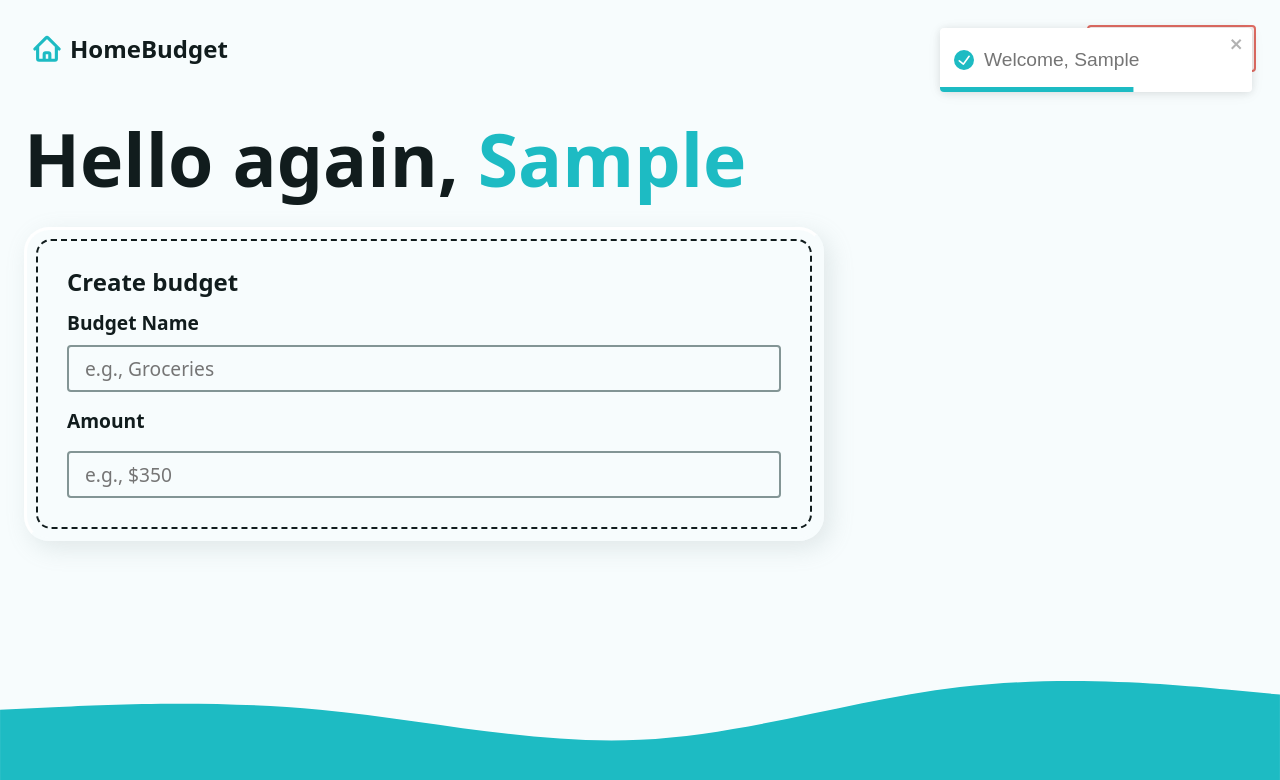
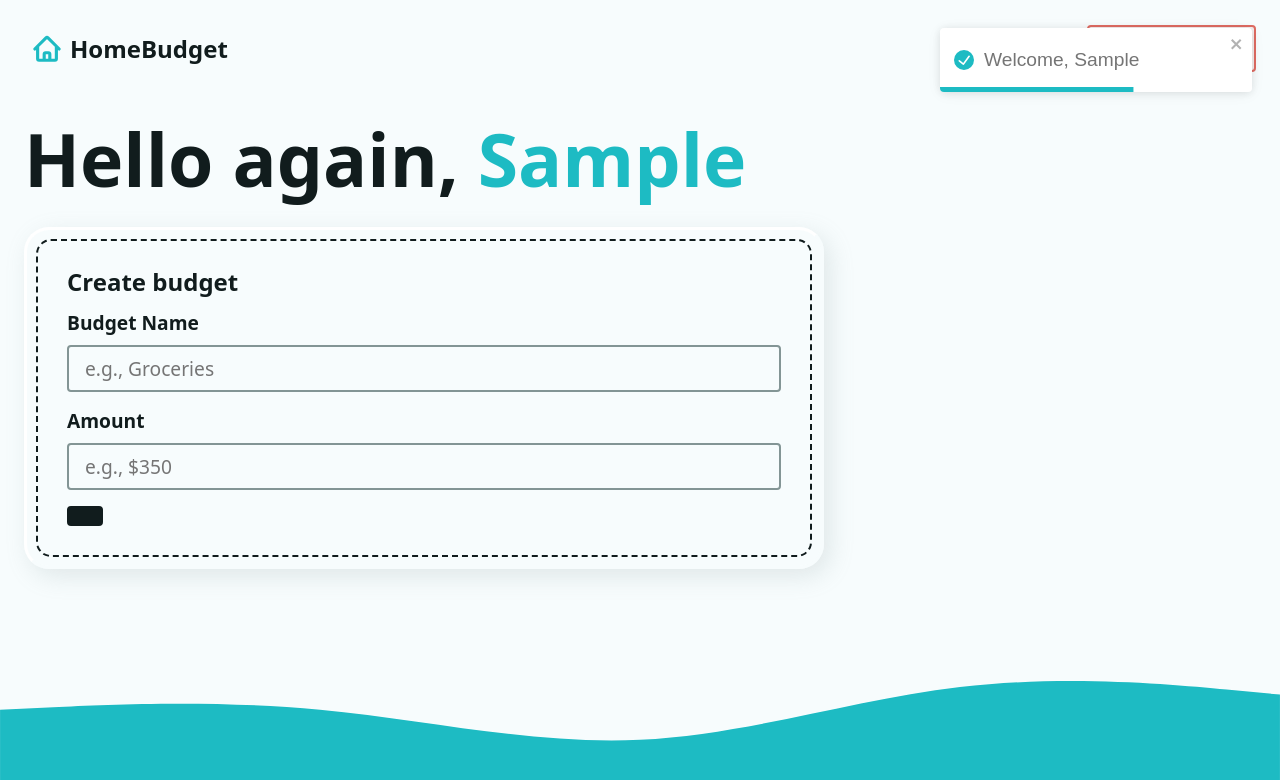
Before and after one commit to jos3ph-m/home-budget, a React (Vite) app: page / in a window 1280 px wide. Both pictures are taken after typing "Sample" into the empty fields and a click on the button "Create Account". Shown: the top 780 px of the page. Built offline with nearby package versions, Linux system fonts and the light colour scheme.

Commit message:
New budget form

```diff
--- a/src/components/AddBudgetForm.jsx
+++ b/src/components/AddBudgetForm.jsx
@@ -11,10 +11,14 @@ const AddBudgetForm = () => {
           <label htmlFor="newBudget">Budget Name</label>
           <input type="text" name="newBudget" id="newBudget" placeholder='e.g., Groceries' required/>
         </div>
+        <div className="grid-xs">
         <label htmlFor="newBudgetAmount">Amount</label>
         <input type="number" step="0.01" name="newBudgetAmount" id="newBudgetAmount" placeholder="e.g., $350" required inputMode='decimal'/>
+        </div>
+        <button type="submit" className="btn btn--dark"></button>
       </Form>
     </div>
+
   )
 }
 
```
